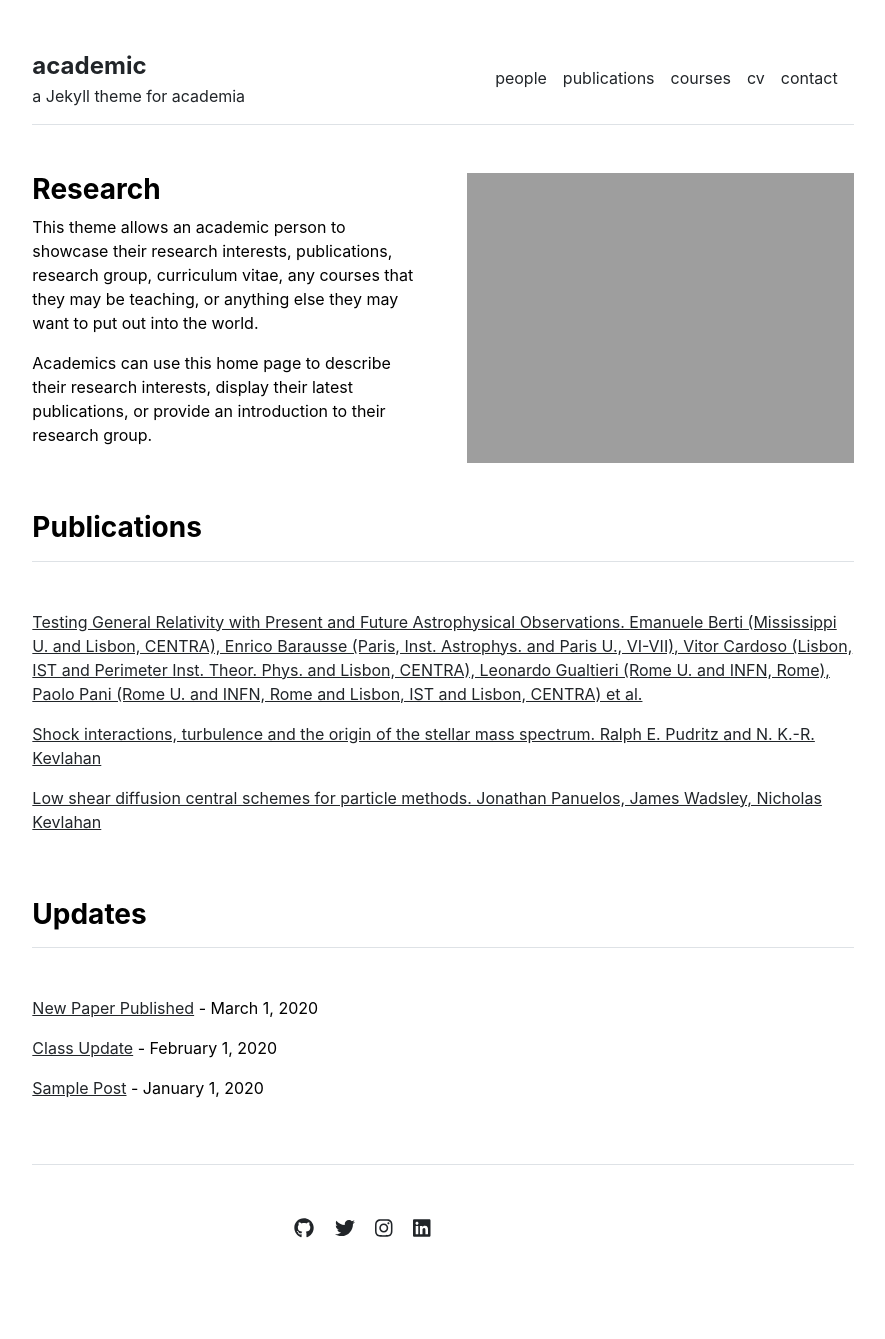
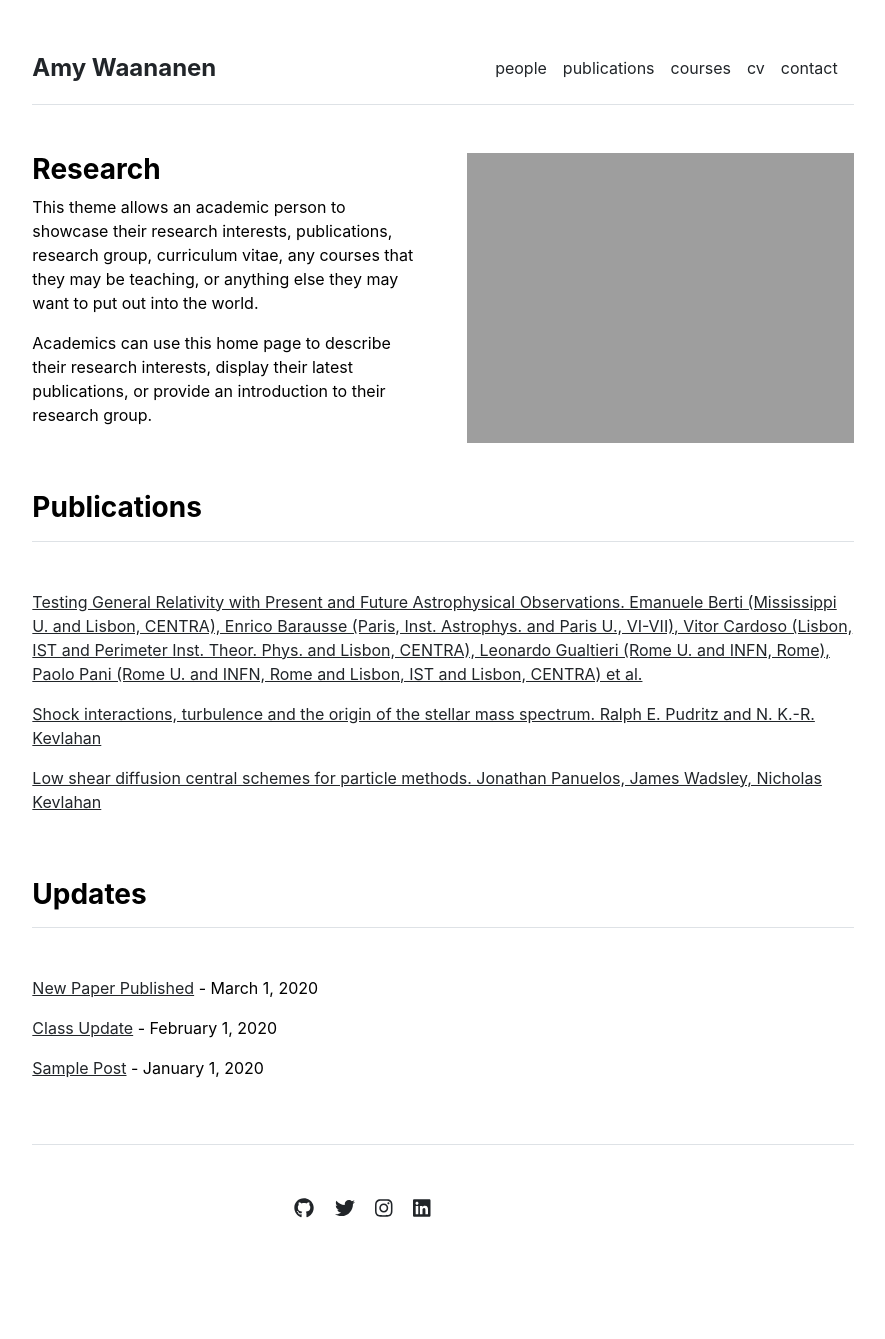
Before and after one commit to amywaananen/amywaananen.github.io, a Jekyll site: the page built from index.md, in a window 1280 px wide. Shown: the whole page, without its empty margins (197-1082 px from the left). Built offline with Jekyll 4.4.1, drawn with Linux system fonts in a browser that asks for light colours.

Commit message:
Update _config.yml

```diff
--- a/_config.yml
+++ b/_config.yml
@@ -1,4 +1,4 @@
 url: "" # the base hostname & protocol for your site, e.g. http://example.com
 baseurl: "" # the subpath of your site, e.g. /blog
-title: "academic" # the name of your site, e.g. ACME Corp.
-description: "a Jekyll theme for academia"
+title: "Amy Waananen" # the name of your site, e.g. ACME Corp.
+description: ""
```
